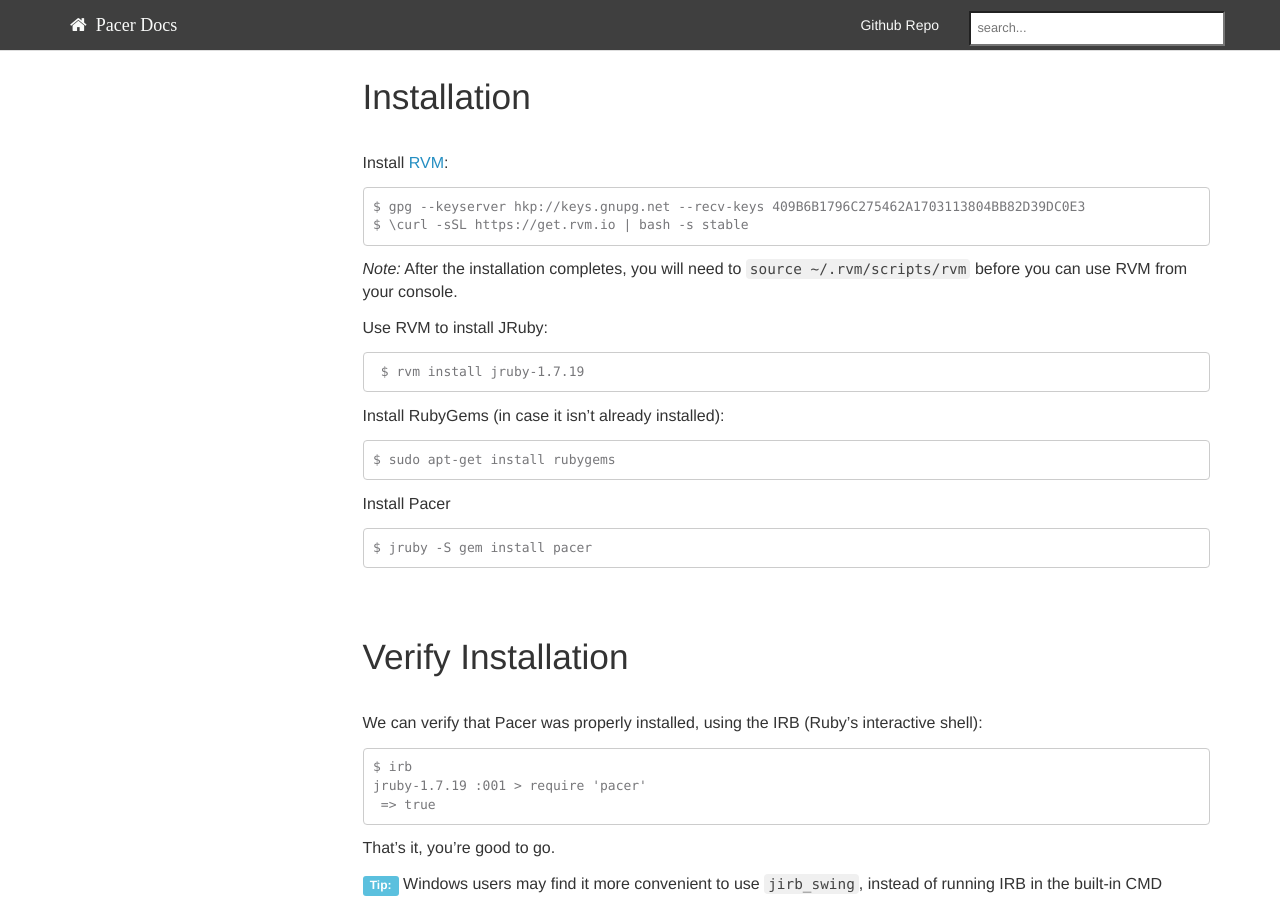
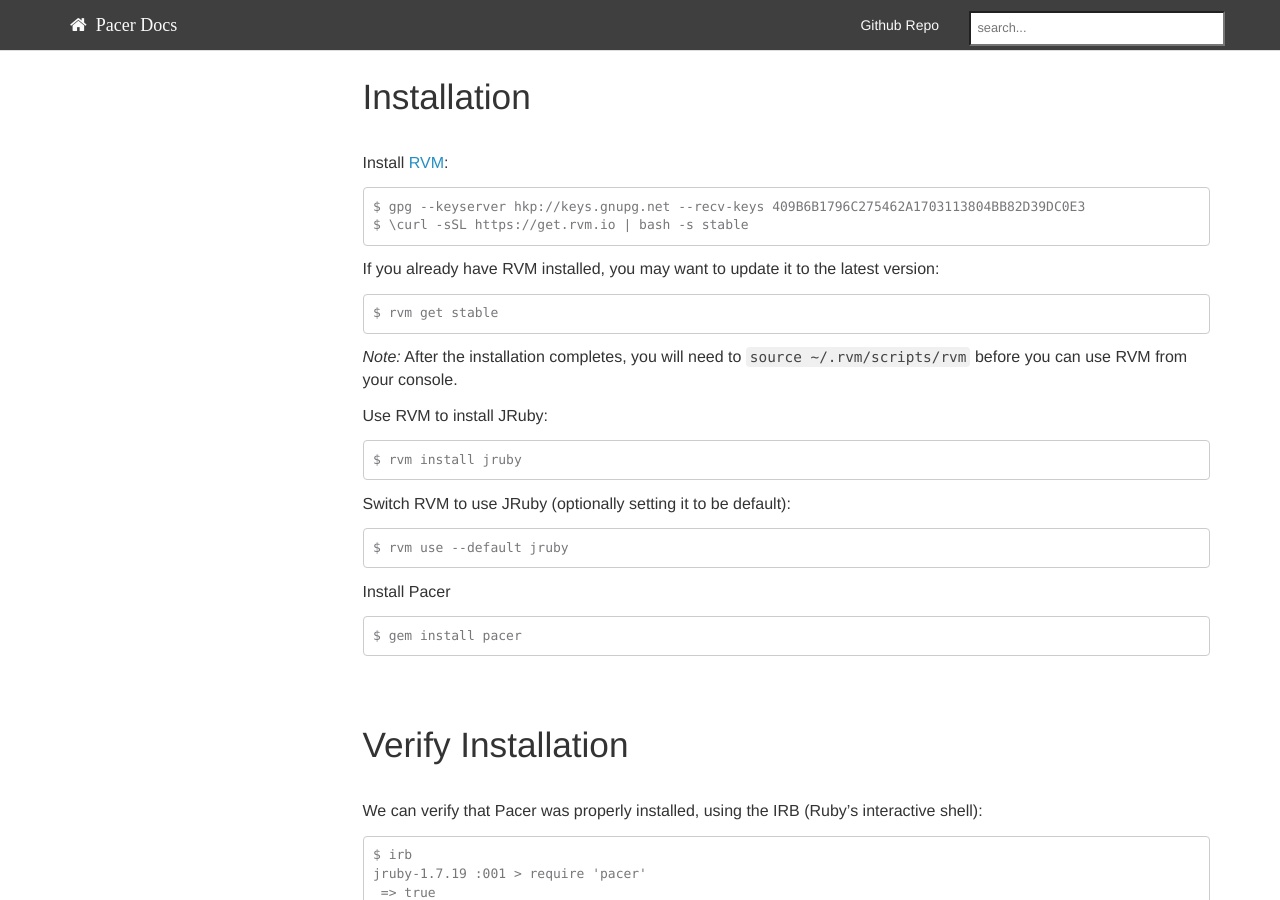
Before and after one commit to pangloss/pacer, a Jekyll site: the page built from pages/introduction/install.md, in a window 1280 px wide and 900 px high, scrolled down 534 px. Built offline with Jekyll 4.4.1, drawn with Linux system fonts in a browser that asks for light colours; Markdown is read by kramdown in place of the engine named in the settings; a script that is not in the unit is left out.

Commit message:
simplify installation

````diff
--- a/pages/introduction/install.md
+++ b/pages/introduction/install.md
@@ -22,25 +22,30 @@
 $ \curl -sSL https://get.rvm.io | bash -s stable
 ```
 
+If you already have RVM installed, you may want to update it to the latest version:
+
+```
+$ rvm get stable
+```
+
 _Note:_ After the installation completes, you will need to `source ~/.rvm/scripts/rvm` before you can use RVM from your console.
 
 
- Use RVM to install JRuby:
-
- ```
- $ rvm install jruby-1.7.19
- ```
-
-Install RubyGems (in case it isn't already installed):
+Use RVM to install JRuby:
 
 ```
-$ sudo apt-get install rubygems
+$ rvm install jruby
+```
+
+Switch RVM to use JRuby (optionally setting it to be default):
+```
+$ rvm use --default jruby
 ```
 
 Install Pacer
 
 ```
-$ jruby -S gem install pacer
+$ gem install pacer
 ```
 
 
````
